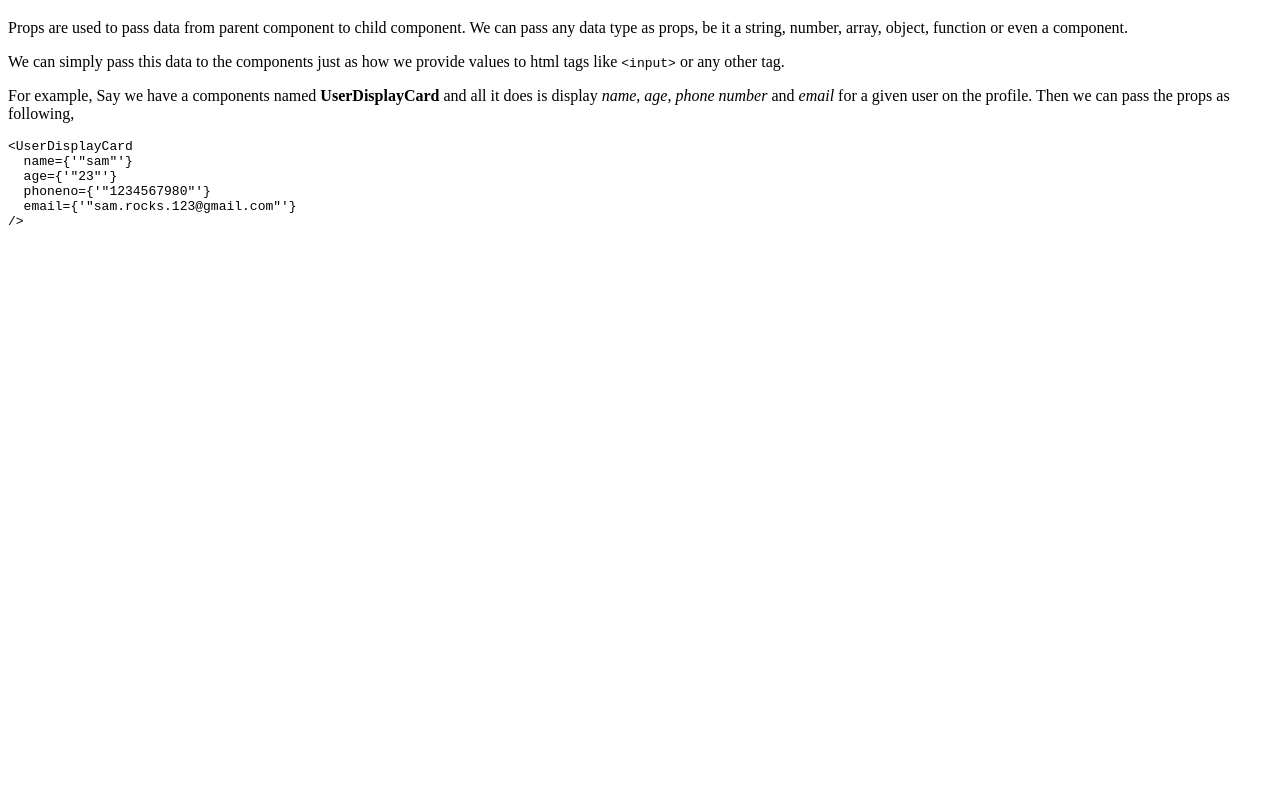
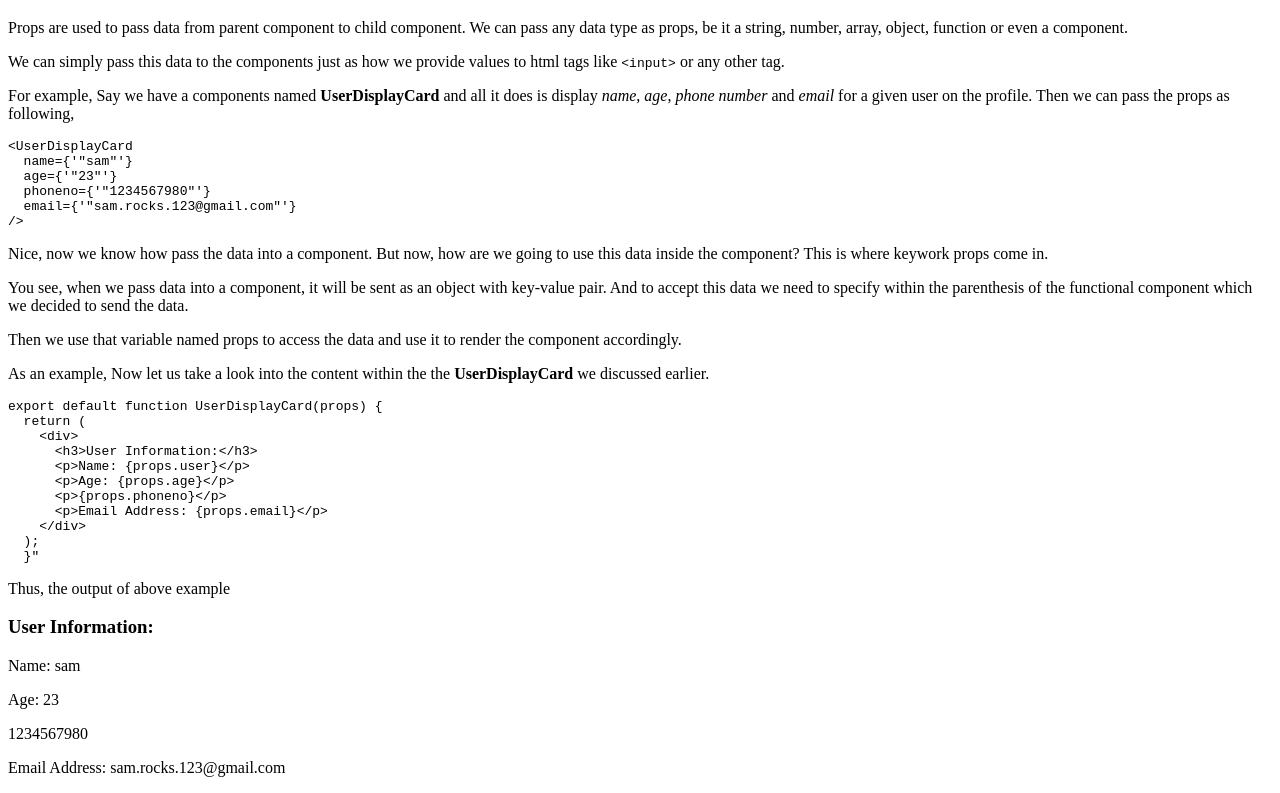
Before and after one commit to iamwatchdogs/Learning-React, a React (Vite) app: page / in a window 1280 px wide. Shown: the part 439-1232 px from the top of the page. Before the commit the page ends 800 px from the top, so only its background shows below. Built offline with nearby package versions, Linux system fonts and the light colour scheme.

Commit message:
Finished DefaultUsageOfProps.jsx

```diff
--- a/src/components/DefaultUsageOfProps.jsx
+++ b/src/components/DefaultUsageOfProps.jsx
@@ -1,3 +1,67 @@
+import UserDisplayCardProps from "./examples/UserDisplayCardProps";
+
+function Description() {
+  return (
+    <>
+      <p>
+        Nice, now we know how pass the data into a component. But now, how are
+        we going to use this data inside the component? This is where keywork
+        props come in.
+      </p>
+      <p>
+        You see, when we pass data into a component, it will be sent as an
+        object with key-value pair. And to accept this data we need to specify
+        within the parenthesis of the functional component which we decided to
+        send the data.
+      </p>
+      <p>
+        Then we use that variable named props to access the data and use it to
+        render the component accordingly.
+      </p>
+      <p>
+        As an example, Now let us take a look into the content within the the{" "}
+        <b>UserDisplayCard</b> we discussed earlier.
+      </p>
+    </>
+  );
+}
+
+function Example() {
+  const examplePropsComponent = `export default function UserDisplayCard(props) {
+  return (
+    <div>
+      <h3>User Information:</h3>
+      <p>Name: {props.user}</p>
+      <p>Age: {props.age}</p>
+      <p>{props.phoneno}</p>
+      <p>Email Address: {props.email}</p>
+    </div>
+  );
+  }"`;
+
+  return (
+    <>
+      <p>
+        <pre>
+          <code>{examplePropsComponent}</code>
+        </pre>
+      </p>
+      <p>Thus, the output of above example</p>
+      <UserDisplayCardProps
+        user='sam'
+        age={23}
+        phoneno={1234567980}
+        email='sam.rocks.123@gmail.com'
+      />
+    </>
+  );
+}
+
 export default function DefaultUsageOfProps() {
-  return <></>;
+  return (
+    <>
+      <Description />
+      <Example />
+    </>
+  );
 }
```
